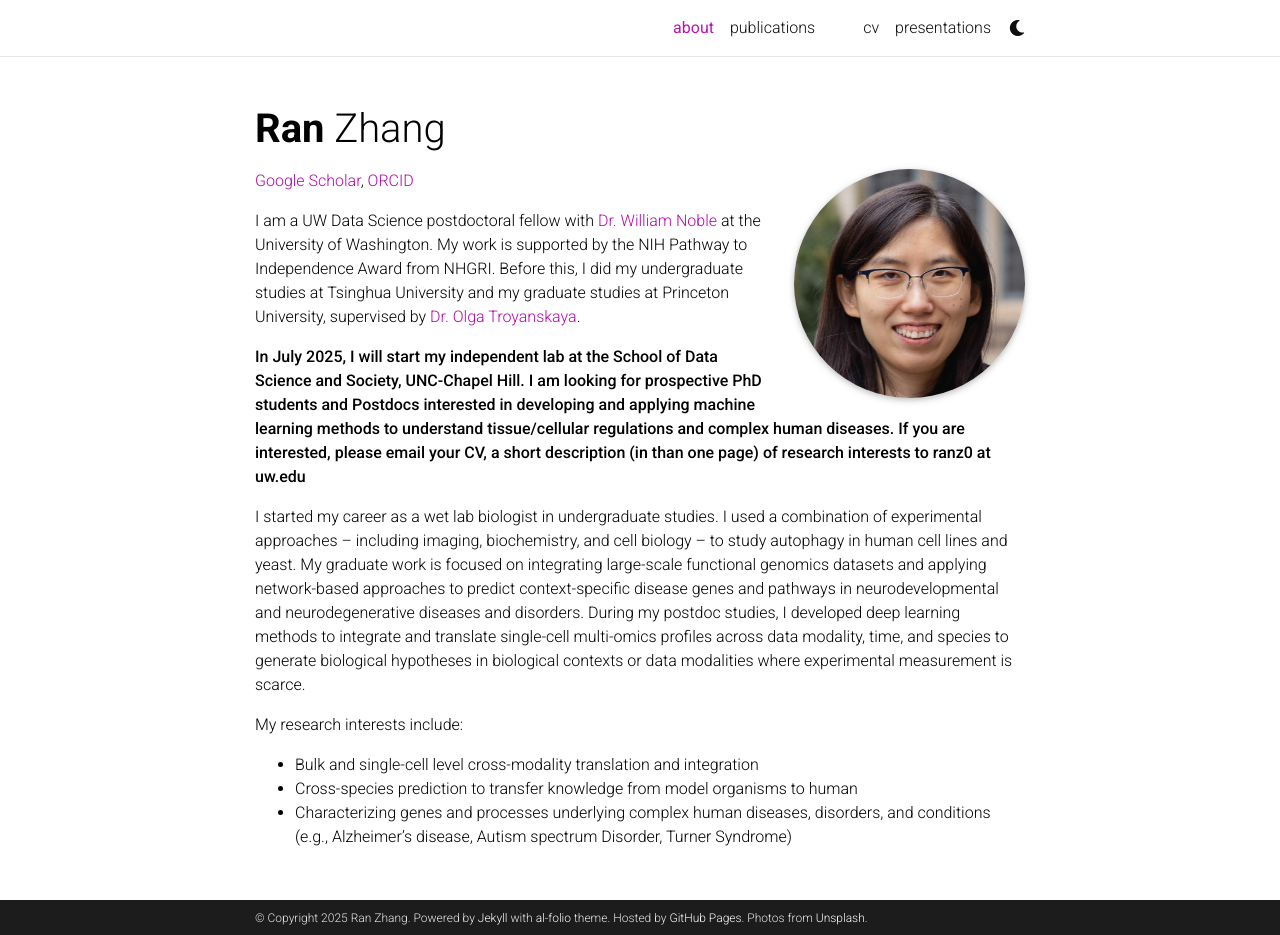
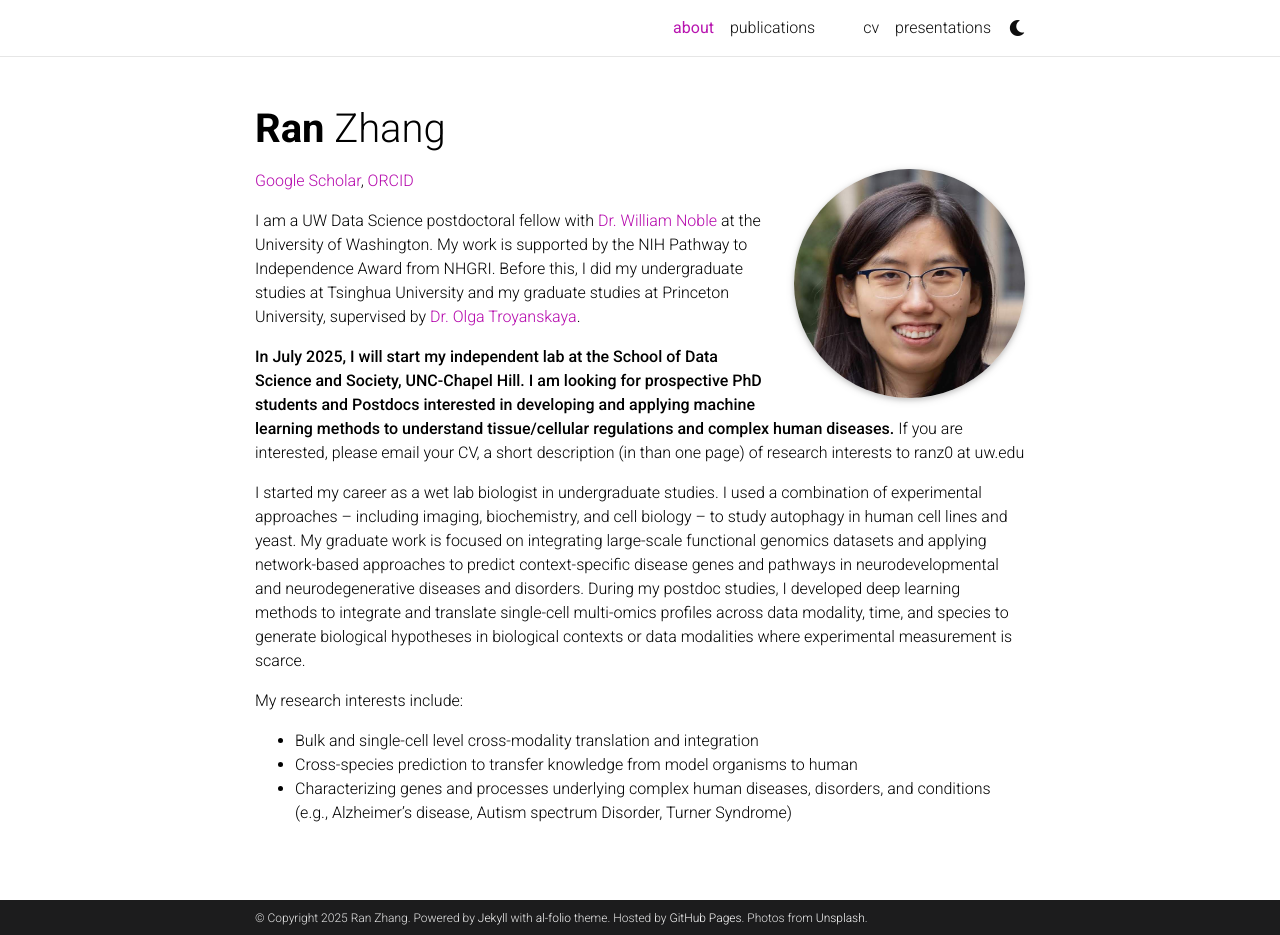
Before and after one commit to RanZhang08/RanZhang08.github.io, a Jekyll site: the page built from _pages/about.md, in a window 1280 px wide and 935 px high. Built offline with Jekyll 4.4.1, drawn with Linux system fonts in a browser that asks for light colours; full-size pictures stand in for the smaller copies a plugin makes; comment, search, counter and statistics services are not loaded; a style sheet for code colours, icons or effects is not loaded.

Commit message:
minor color adjustment

```diff
--- a/_pages/about.md
+++ b/_pages/about.md
@@ -22,7 +22,7 @@
 I am a UW Data Science postdoctoral fellow with [Dr. William Noble](https://noble.gs.washington.edu/~wnoble/) at the University of Washington. My work is supported by the NIH Pathway to Independence Award from NHGRI.
 Before this, I did my undergraduate studies at Tsinghua University and my graduate studies at Princeton University, supervised by [Dr. Olga Troyanskaya](https://function.princeton.edu/).
 
-**In July 2025, I will start my independent lab at the School of Data Science and Society, UNC-Chapel Hill. I am looking for prospective PhD students and Postdocs interested in developing and applying machine learning methods to understand tissue/cellular regulations and complex human diseases. If you are interested, please email your CV, a short description (in than one page) of research interests to ranz0 at uw.edu**
+<span style="color:navy;">**In July 2025, I will start my independent lab at the School of Data Science and Society, UNC-Chapel Hill. I am looking for prospective PhD students and Postdocs interested in developing and applying machine learning methods to understand tissue/cellular regulations and complex human diseases.**</span> If you are interested, please email your CV, a short description (in than one page) of research interests to ranz0 at uw.edu
 
 I started my career as a wet lab biologist in undergraduate studies. I used a combination of experimental approaches -- including imaging, biochemistry, and cell biology -- to study autophagy in human cell lines and yeast.
 My graduate work is focused on integrating large-scale functional genomics datasets and applying network-based approaches to predict context-specific disease genes and pathways in neurodevelopmental and neurodegenerative diseases and disorders.
```
